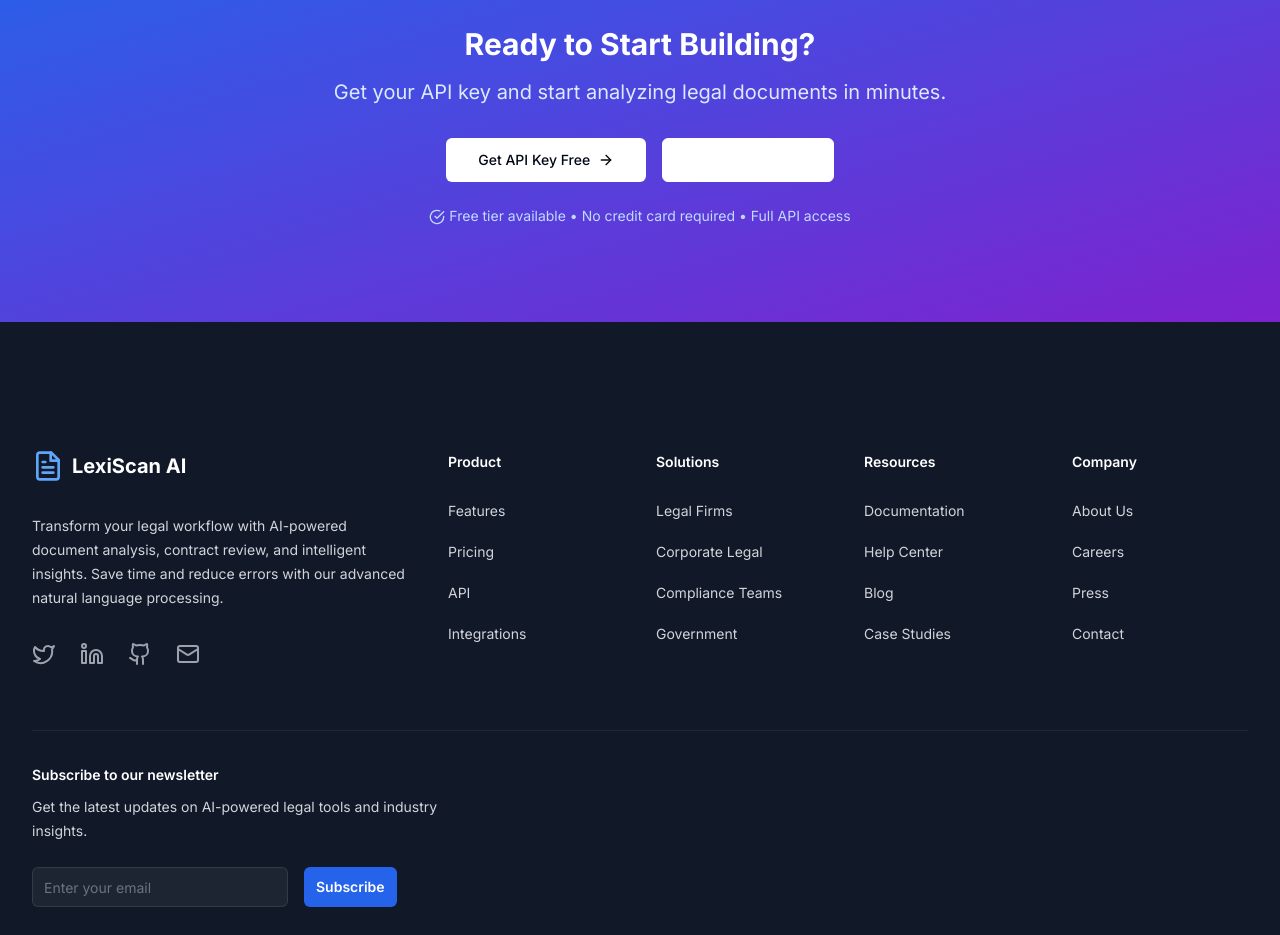
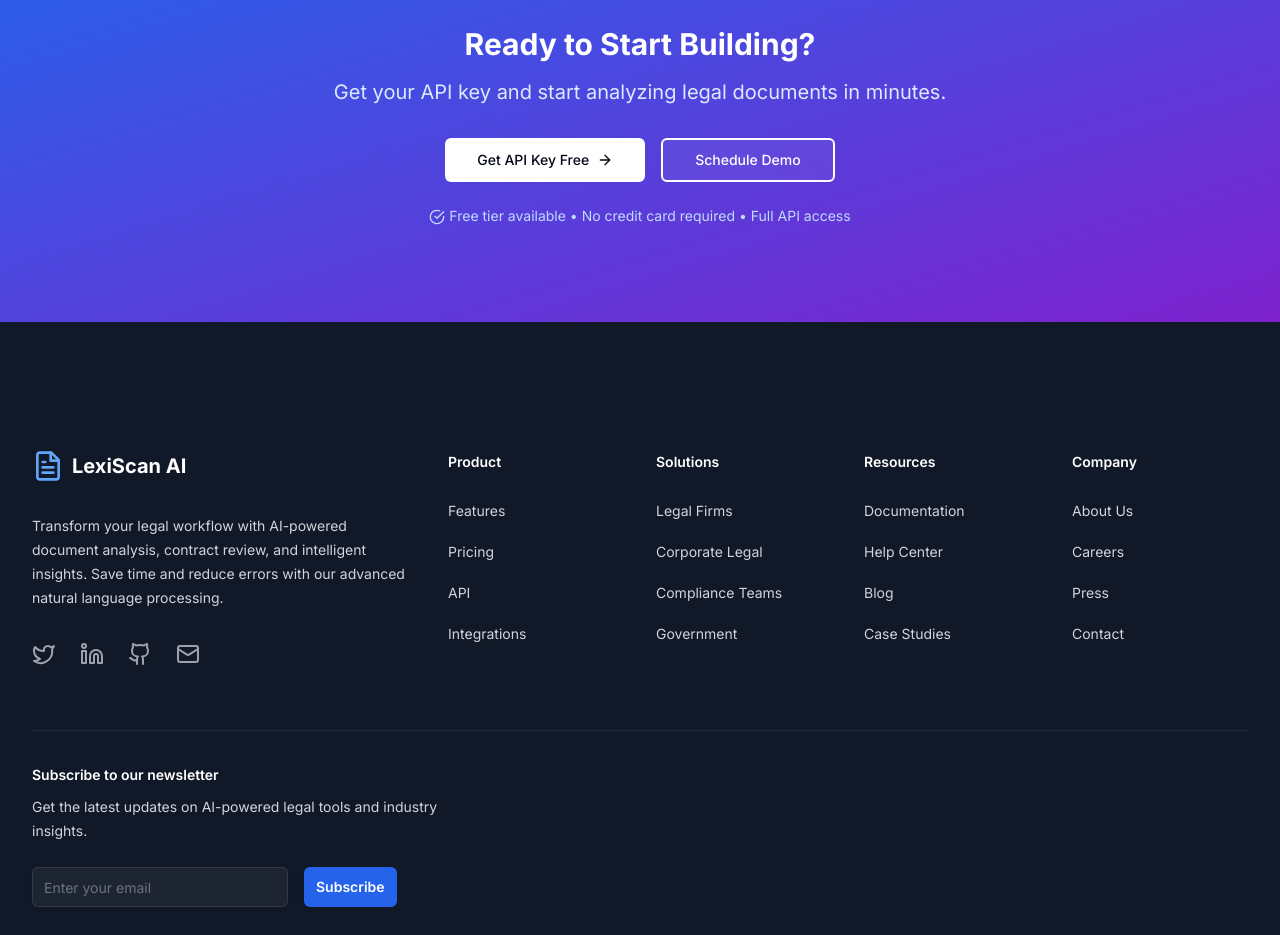
Before and after one commit to AliUppal97/lexiscanai, a Next.js app in the folder apps/web/: page /docs in a window 1280 px wide. Shown: the part 7400-8335 px from the top of the page. Built offline with nearby package versions, Linux system fonts and the light colour scheme.

Commit message:
fix: improve button visibility on Docs page CTA section

```diff
--- a/apps/web/src/app/docs/page.tsx
+++ b/apps/web/src/app/docs/page.tsx
@@ -741,7 +741,7 @@ export default function DocsPage() {
                   </Button>
                 </Link>
                 <Link href="/demo">
-                  <Button size="lg" variant="outline" className="border-white text-white hover:bg-white/10">
+                  <Button size="lg" variant="outline" className="border-2 border-white text-white hover:bg-white/20 bg-white/5">
                     Schedule Demo
                   </Button>
                 </Link>
```
